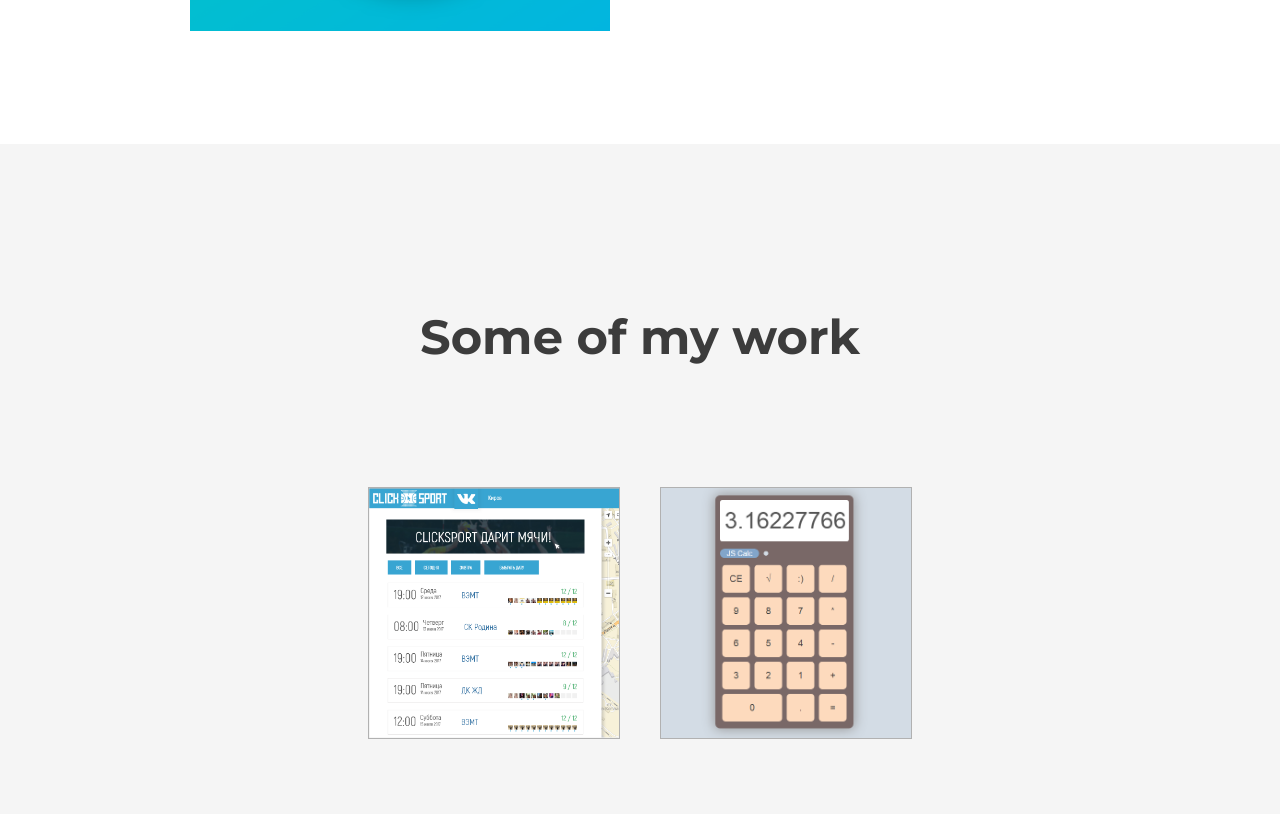
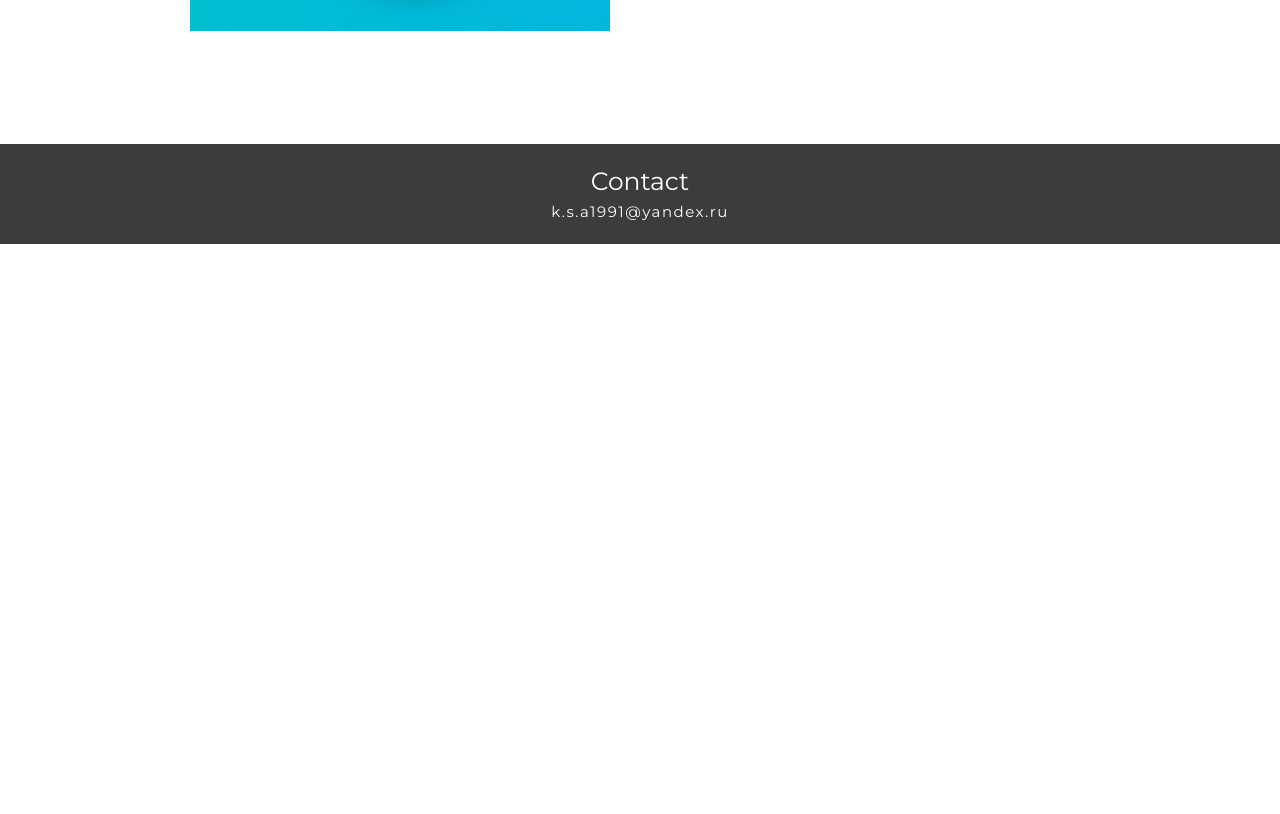
Before and after one commit to VilleWalo/portfolio, a plain HTML site: page index.html in a window 1280 px wide. Shown: the part 2406-3220 px from the top of the page. After the commit the page ends 2650 px from the top, so only its background shows below. Drawn offline with Linux system fonts and the light colour scheme.

Commit message:
- projects

```diff
--- a/index.html
+++ b/index.html
@@ -55,23 +55,6 @@
 				</div>
 			</div>
 		</section>
-		<section class="works fullscreen">
-			<div class="container works__wrapper">
-				<h2>Some of my work</h2>
-				<div class="row">
-					<div class="card">
-						<a href="http://clicksport.ru/">
-							<span class="content__container__block" style="background-image: url(img/clicksport.png)"></span>
-						</a>
-					</div>
-					<div class="card">
-						<a href="http://villewalo.github.io/calculator/">
-							<span class="content__container__block" style="background-image: url(img/calc.png)"></span>
-						</a>
-					</div>
-				</div>
-			</div>
-		</section>
 	</main>
 	<footer>
 		<div class="footer_wraper">
```
